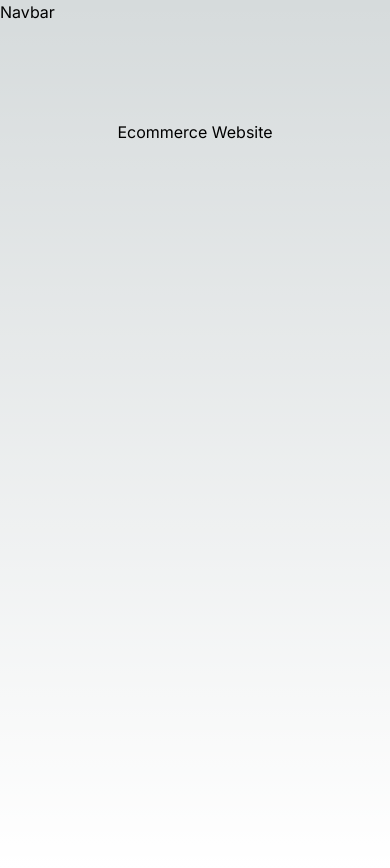
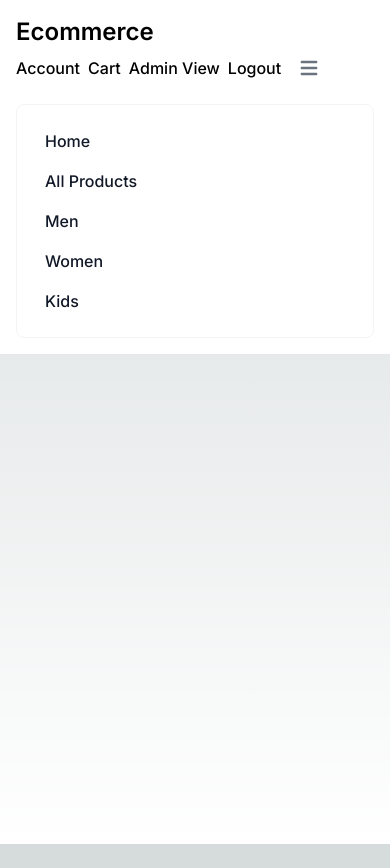
Before and after one commit to dew-as/EcommerceNext, a Next.js app: page / in a window 390 px wide. After the commit the page ends 844 px from the top, so only its background shows below. Built offline with nearby package versions, Linux system fonts and the light colour scheme.

Commit message:
navbar component

```diff
--- a/src/app/globals.css
+++ b/src/app/globals.css
@@ -8,7 +8,7 @@
   --background-end-rgb: 255, 255, 255;
 }
 
-@media (prefers-color-scheme: dark) {
+@media (prefers-color-scheme: white) {
   :root {
     --foreground-rgb: 255, 255, 255;
     --background-start-rgb: 0, 0, 0;
--- a/src/app/layout.js
+++ b/src/app/layout.js
@@ -1,7 +1,7 @@
 import { Inter } from 'next/font/google'
 import './globals.css'
 import GlobalContext from '@/context'
-import Navbar from '@/components'
+import Navbar from '@/components/Navbar'
 
 const inter = Inter({ subsets: ['latin'] })
 
--- /dev/null
+++ b/src/components/Navbar/index.js
@@ -0,0 +1,93 @@
+"use client";
+
+import { adminNavOptions, navOptions, styles } from "@/utils";
+import { Fragment } from "react";
+
+const isAdminView = false;
+const isAuthUser = true;
+const user = {
+  role: "admin",
+};
+function NavItems() {
+  return (
+    <div
+      className="item-center justify-between w-full md:w-auto"
+      id="nav-items"
+    >
+      <ul className="flex flex-col p-4 md:p-0 mt-4 font-medium border border-gray-100 rounded-lg md:flex-row md:space-x-8 md:mt-0 md:border-0 bg-white">
+        {isAdminView
+          ? adminNavOptions.map((item) => (
+              <li
+                className="cursor-pointer block py-2 pl-3 pr-4 text-gray-900 rounded md:p-0"
+                key={item.id}
+              >
+                {item.label}
+              </li>
+            ))
+          : navOptions.map((item) => (
+              <li
+                className="cursor-pointer block py-2 pl-3 pr-4 text-gray-900 rounded md:p-0"
+                key={item.id}
+              >
+                {item.label}
+              </li>
+            ))}
+      </ul>
+    </div>
+  );
+}
+
+export default function Navbar() {
+  return (
+    <>
+      <nav className="bg-white fixed w-full z-20 top-0 left-0 border-b border-gray-200">
+        <div className="max-w-screen-xl flex flex-wrap item-center justify-between mx-auto p-4">
+          <div className="flex items-center cursor-pointer">
+            <span className="self-center text-2xl font-semibold whitespace-nowrap">
+              Ecommerce
+            </span>
+          </div>
+          <div className="flex md:order-2 gap-2">
+            {!isAdminView && isAuthUser ? (
+              <Fragment>
+                <button className={styles.button}>Account</button>
+                <button className={styles.button}>Cart</button>
+              </Fragment>
+            ) : null}
+            {user?.role === "admin" ? (
+              isAdminView ? (
+                <button className={styles.button}>Client View</button>
+              ) : (
+                <button className={styles.button}>Admin View</button>
+              )
+            ) : null}
+            {isAuthUser ? <button className={styles.button}>Logout</button> : <button className={styles.button}>Login</button>}
+            <button
+              data-collapse-toggle="navbar-sticky"
+              type="button"
+              className="inline-flex items-center p-2 text-sm text-gray-500 rounded-lg md:hidden hover:bg-gray-100 focus:outline-none focus:ring-2 focus:ring-gray-200 dark:text-gray-400 dark:hover:bg-gray-700 dark:focus:ring-gray-600"
+              aria-controls="navbar-sticky"
+              aria-expanded="false"
+            >
+              <span className="sr-only">Open main menu</span>
+              <svg
+                className="w-6 h-6"
+                aria-hidden="true"
+                fill="currentColor"
+                viewBox="0 0 20 20"
+                xmlns="http://www.w3.org/2000/svg"
+              >
+                <path
+                  fillRule="evenodd"
+                  d="M3 5a1 1 0 011-1h12a1 1 0 110 2H4a1 1 0 01-1-1zM3 10a1 1 0 011-1h12a1 1 0 110 2H4a1 1 0 01-1-1zM3 15a1 1 0 011-1h12a1 1 0 110 2H4a1 1 0 01-1-1z"
+                  clipRule="evenodd"
+                ></path>
+              </svg>
+            </button>
+          </div>
+          <NavItems />
+        </div>
+      </nav>
+    </>
+  );
+}
--- a/src/components/index.js
+++ /dev/null
@@ -1,7 +0,0 @@
-'use client'
-
-export default function Navbar (){
-    return (
-        <div>Navbar</div>
-    )
-}
--- /dev/null
+++ b/src/utils/index.js
@@ -0,0 +1,244 @@
+export const navOptions = [
+  {
+    id: "home",
+    label: "Home",
+    path: "/",
+  },
+  {
+    id: "listing",
+    label: "All Products",
+    path: "/product/listing/all-products",
+  },
+  {
+    id: "listingMen",
+    label: "Men",
+    path: "/product/listing/men",
+  },
+  {
+    id: "listingWomen",
+    label: "Women",
+    path: "/product/listing/women",
+  },
+  {
+    id: "listingKids",
+    label: "Kids",
+    path: "/product/listing/kids",
+  },
+];
+
+export const adminNavOptions = [
+  {
+    id: "adminListing",
+    label: "Manage All Products",
+    path: "/admin-view/all-products",
+  },
+  {
+    id: "adminNewProduct",
+    label: "Add New Product",
+    path: "/admin-view/add-product",
+  },
+];
+
+export const styles = {
+  button:
+    "mt-1.5 inline-block bg-black px-5 py-3 text-xs font-medium uppercase tracking-wide text-white",
+};
+
+export const registrationFormControls = [
+  {
+    id: "name",
+    type: "text",
+    placeholder: "Enter your name",
+    label: "Name",
+    componentType: "input",
+  },
+  {
+    id: "email",
+    type: "email",
+    placeholder: "Enter your email",
+    label: "Email",
+    componentType: "input",
+  },
+  {
+    id: "password",
+    type: "password",
+    placeholder: "Enter your password",
+    label: "Password",
+    componentType: "input",
+  },
+  {
+    id: "role",
+    type: "",
+    placeholder: "",
+    label: "Role",
+    componentType: "select",
+    options: [
+      {
+        id: "admin",
+        label: "Admin",
+      },
+      {
+        id: "customer",
+        label: "customer",
+      },
+    ],
+  },
+];
+
+export const loginFormControls = [
+  {
+    id: "email",
+    type: "email",
+    placeholder: "Enter your email",
+    label: "Email",
+    componentType: "input",
+  },
+  {
+    id: "password",
+    type: "password",
+    placeholder: "Enter your password",
+    label: "Password",
+    componentType: "input",
+  },
+];
+
+export const adminAddProductformControls = [
+  {
+    id: "name",
+    type: "text",
+    placeholder: "Enter name",
+    label: "Name",
+    componentType: "input",
+  },
+  {
+    id: "price",
+    type: "number",
+    placeholder: "Enter price",
+    label: "Price",
+    componentType: "input",
+  },
+  {
+    id: "description",
+    type: "text",
+    placeholder: "Enter description",
+    label: "Description",
+    componentType: "input",
+  },
+  {
+    id: "category",
+    type: "",
+    placeholder: "",
+    label: "Category",
+    componentType: "select",
+    options: [
+      {
+        id: "men",
+        label: "Men",
+      },
+      {
+        id: "women",
+        label: "Women",
+      },
+      {
+        id: "kids",
+        label: "Kids",
+      },
+    ],
+  },
+  {
+    id: "deliveryInfo",
+    type: "text",
+    placeholder: "Enter deliveryInfo",
+    label: "Delivery Info",
+    componentType: "input",
+  },
+  {
+    id: "onSale",
+    type: "",
+    placeholder: "",
+    label: "On Sale",
+    componentType: "select",
+    options: [
+      {
+        id: "yes",
+        label: "Yes",
+      },
+      {
+        id: "no",
+        label: "No",
+      },
+    ],
+  },
+  {
+    id: "priceDrop",
+    type: "number",
+    placeholder: "Enter Price Drop",
+    label: "Price Drop",
+    componentType: "input",
+  },
+];
+
+export const AvailableSizes = [
+  {
+    id: "s",
+    label: "S",
+  },
+  {
+    id: "m",
+    label: "M",
+  },
+  {
+    id: "l",
+    label: "L",
+  },
+];
+
+export const firebaseConfig = {
+  apiKey: "API_KEY",
+  authDomain: "AUTH_DOMAIN",
+  projectId: "PROJECT_ID",
+  storageBucket: "STROAGE_BUCKET",
+  messagingSenderId: "MESSAGING_SENDER_ID",
+  appId: "APP_ID",
+  measurementId: "MEASUREMENT_ID",
+};
+
+export const firebaseStroageURL = "YOUR_FIREBASE_STROAGE_URL";
+
+export const addNewAddressFormControls = [
+  {
+    id: "fullName",
+    type: "input",
+    placeholder: "Enter your full name",
+    label: "Full Name",
+    componentType: "input",
+  },
+  {
+    id: "address",
+    type: "input",
+    placeholder: "Enter your full address",
+    label: "Address",
+    componentType: "input",
+  },
+  {
+    id: "city",
+    type: "input",
+    placeholder: "Enter your city",
+    label: "City",
+    componentType: "input",
+  },
+  {
+    id: "country",
+    type: "input",
+    placeholder: "Enter your country",
+    label: "Country",
+    componentType: "input",
+  },
+  {
+    id: "postalCode",
+    type: "input",
+    placeholder: "Enter your postal code",
+    label: "Postal Code",
+    componentType: "input",
+  },
+];
```
